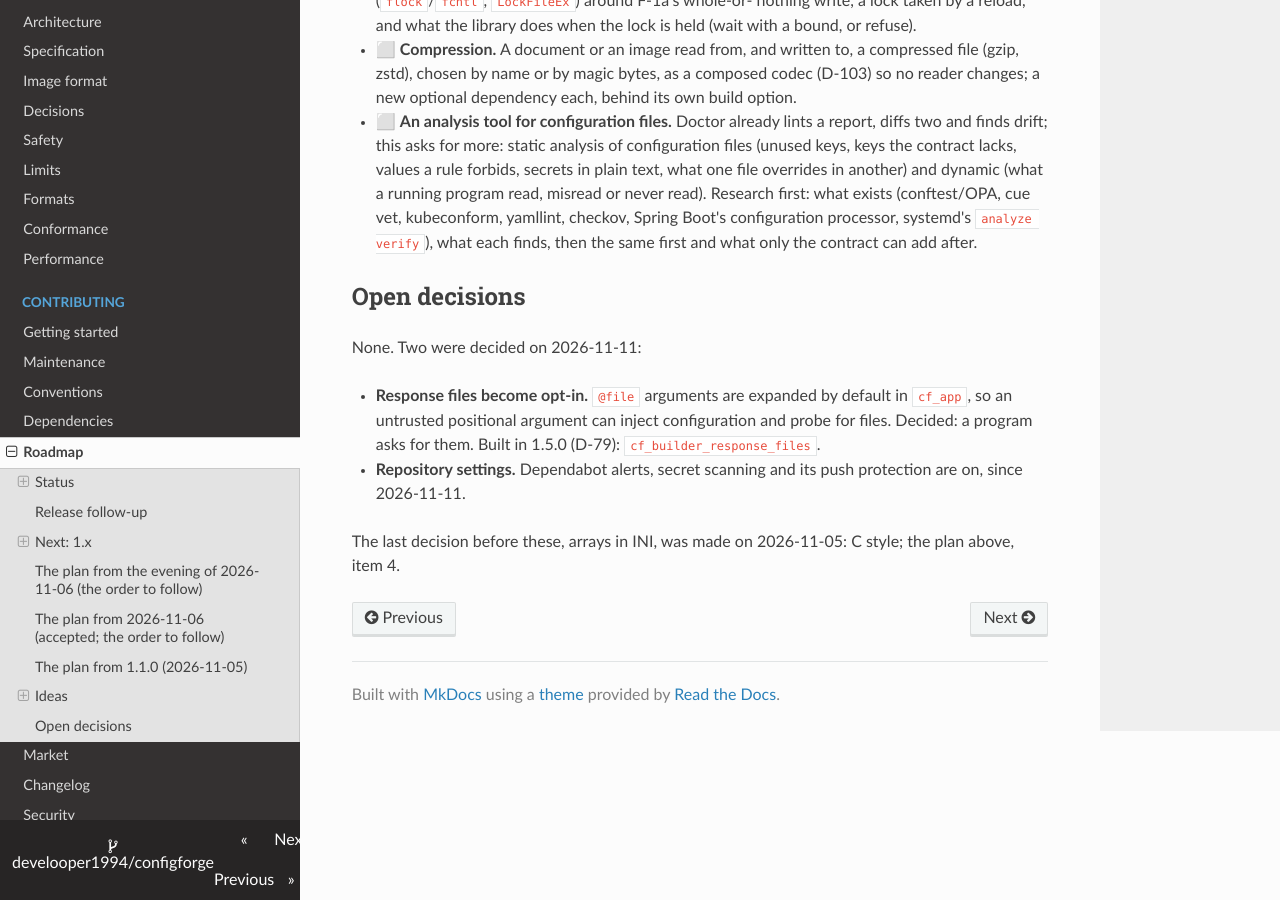
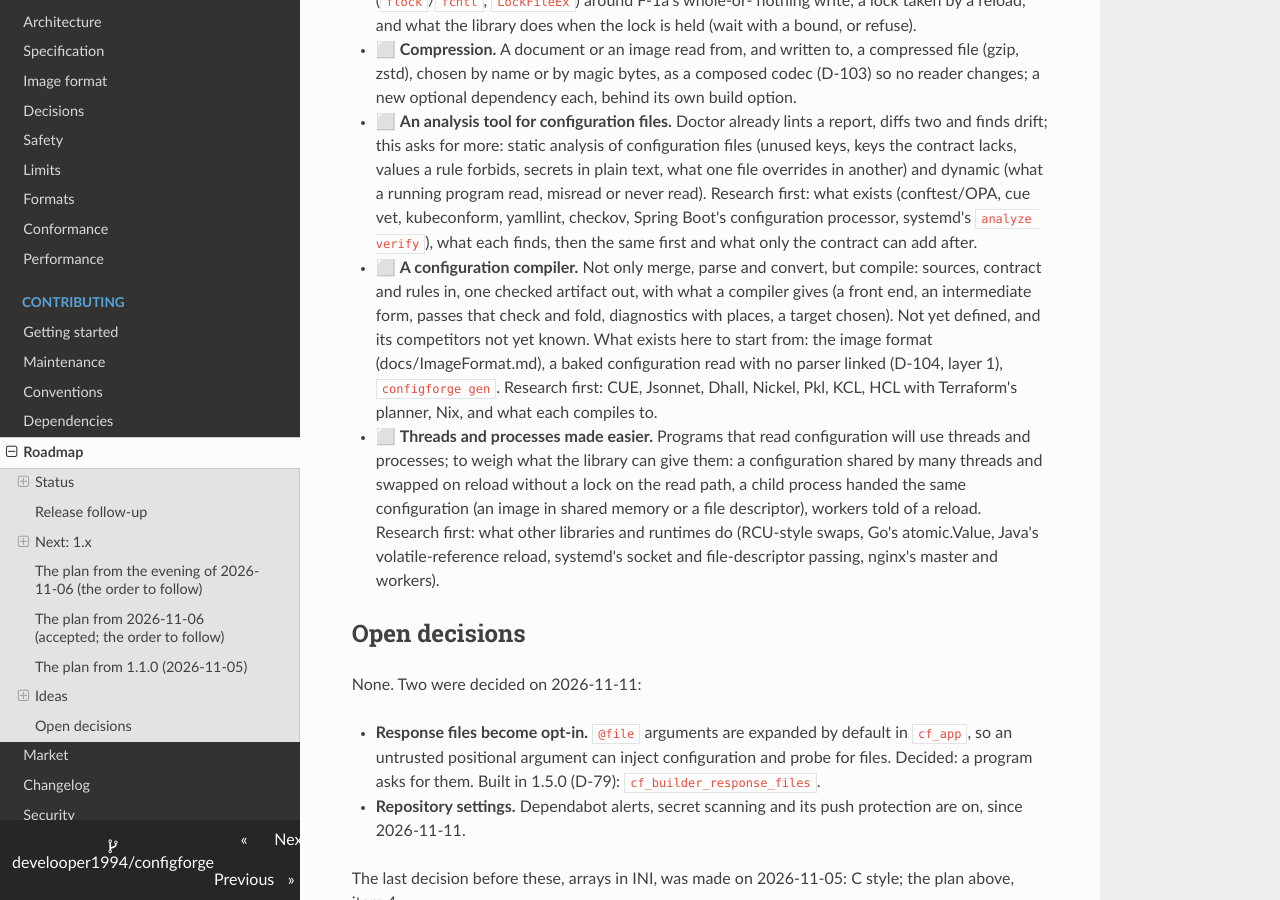
Before and after one commit to develooper1994/configforge, an MkDocs documentation site: the page built from docs/Roadmap.md, in a window 1280 px wide and 900 px high, scrolled down 30393 px. Built offline with MkDocs 1.6.1, drawn with Linux system fonts in a browser that asks for light colours.

Commit message:
Roadmap: two more of the maintainer's ideas (a configuration compiler; threads and processes made easier), researched before their cards
Co-Authored-By: Claude Opus 5.5 <noreply@anthropic.com>

```diff
--- a/docs/Roadmap.md
+++ b/docs/Roadmap.md
@@ -1573,6 +1573,24 @@ Go or .NET binding (a new binding).
   yamllint, checkov, Spring Boot's configuration processor, systemd's
   `analyze verify`), what each finds, then the same first and what only
   the contract can add after.
+* ⬜ **A configuration compiler.** Not only merge, parse and convert,
+  but compile: sources, contract and rules in, one checked artifact out,
+  with what a compiler gives (a front end, an intermediate form, passes
+  that check and fold, diagnostics with places, a target chosen). Not yet
+  defined, and its competitors not yet known. What exists here to start
+  from: the image format (docs/ImageFormat.md), a baked configuration
+  read with no parser linked (D-104, layer 1), `configforge gen`. Research
+  first: CUE, Jsonnet, Dhall, Nickel, Pkl, KCL, HCL with Terraform's
+  planner, Nix, and what each compiles to.
+* ⬜ **Threads and processes made easier.** Programs that read
+  configuration will use threads and processes; to weigh what the library
+  can give them: a configuration shared by many threads and swapped on
+  reload without a lock on the read path, a child process handed the
+  same configuration (an image in shared memory or a file descriptor),
+  workers told of a reload. Research first: what other libraries and
+  runtimes do (RCU-style swaps, Go's atomic.Value, Java's
+  volatile-reference reload, systemd's socket and file-descriptor
+  passing, nginx's master and workers).
 
 ## Open decisions
 
```
Also changed, not shown: HANDOFF.md (+4 -3 lines).
